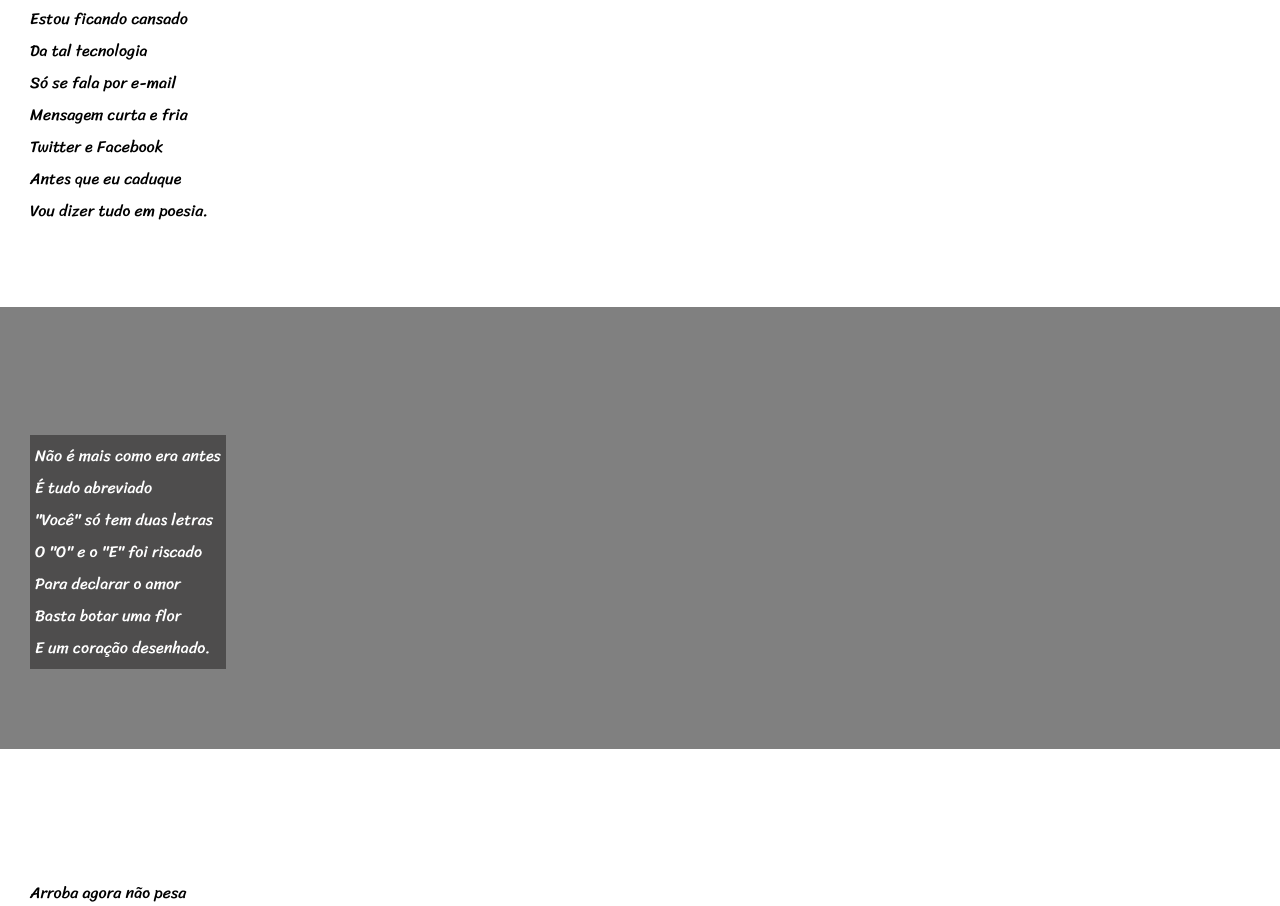
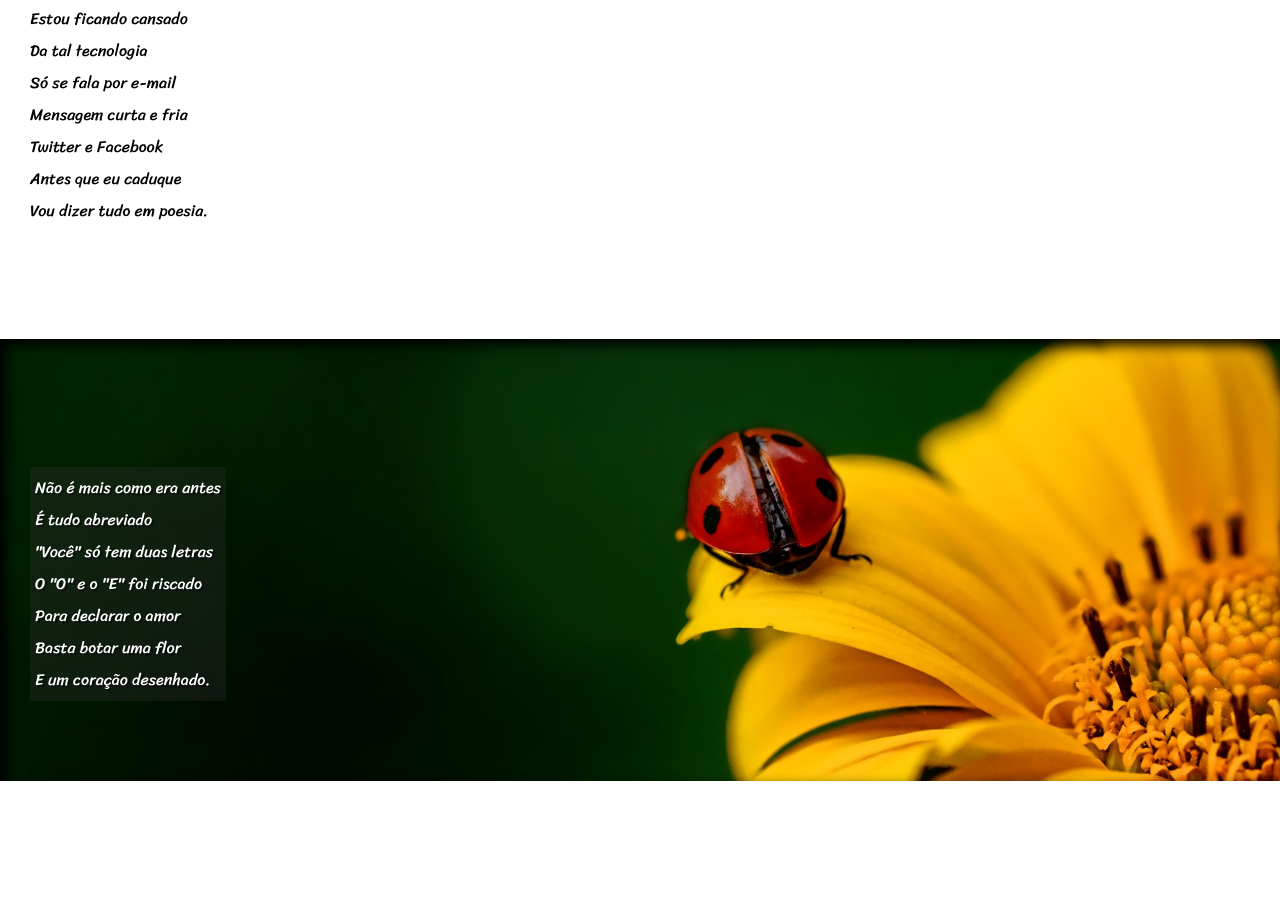
Before and after one commit to alexsousa150/html-css, a plain HTML site: page Desafio/Desafio012/index.html in a window 1280 px wide. Shown: the part 261-1167 px from the top of the page. Drawn offline with Linux system fonts and the light colour scheme.

Commit message:
atualização

```diff
--- a/Desafio/Desafio012/estilo/style.css
+++ b/Desafio/Desafio012/estilo/style.css
@@ -52,6 +52,9 @@ section{
     font-family: var(--fonte3);
     font-size: 4%vw;
 }
+section > p {
+    padding-bottom: 2em;
+}
 section.normal{
     background-color: white;
     color:black;
@@ -59,11 +62,25 @@ section.normal{
 section.imagem{
     background-color: #808080;
     color: white;
+    box-shadow: inset 6px 6px 13px black;
+    background-size: cover;
+    background-attachment: fixed;
 }
 section.imagem > p{
     display: inline-block;
     padding: 5px;
-    background-color: #2c2b2b98;
+    background-color: #2c2b2b5b;
+    text-shadow: 2px 2px 0px rgba(0, 0, 0, 0.445);
+}
+section#img01{
+    background-image: url(../imagens/background001.jpg);
+    background-position: right center;
+
+}
+section#img02{
+    background-image: url(../imagens/background002.jpg);
+    background-position: center right;
+
 }
 footer{
     background-color: black;
--- a/Desafio/Desafio012/index.html
+++ b/Desafio/Desafio012/index.html
@@ -13,7 +13,7 @@
             Cordel Moderno
         </h1>
         <p>
-            Por <a href="https://www.recantodasletras.com.br/poesias/3186743]">Milton Duarte</a>
+            Por <a href="https://www.recantodasletras.com.br/poesias/3186743">Milton Duarte</a>
         </p>
     </header>
 
@@ -29,7 +29,7 @@
         </p>
     </section>
 
-    <section class="imagem">
+    <section class="imagem" id="img01">
         <p>
         Não é mais como era antes <br>
         É tudo abreviado <br>
@@ -59,7 +59,7 @@
             Decifre esse rabisco.
         </p>
     </section>
-    <section class="imagem">
+    <section class="imagem" id="img02">
         <p>
         Tenho saudade das cartas <br>
         Escritas com a própria mão <br>
```
